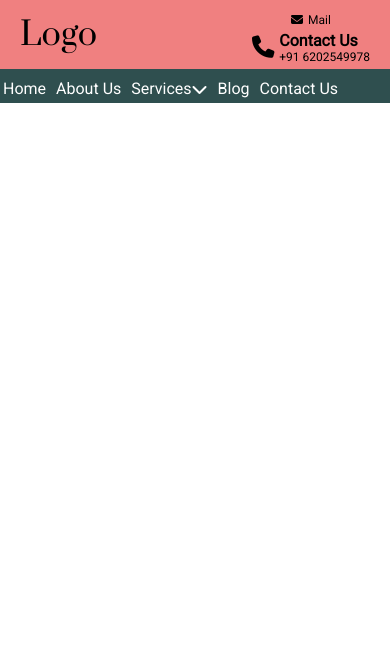
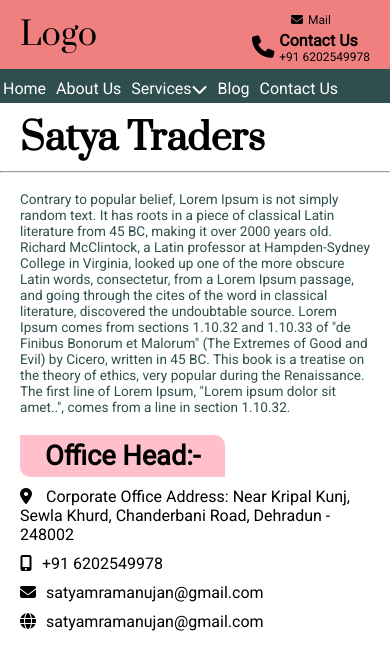
Before and after one commit to Satyaaam/Aman-Project, a plain HTML site: page ContactUs.html in a window 390 px wide. Drawn offline with Linux system fonts and the light colour scheme.

Commit message:
initial commit

```diff
--- a/ContactUs.css
+++ b/ContactUs.css
@@ -48,7 +48,6 @@ nav{
     color:#fff;
     padding-bottom: 5px;
     padding-top:10px;
-    position:fixed;
     backdrop-filter: blur(1rem);
 }
 nav div{
@@ -93,7 +92,52 @@ nav div div i{
 /*.hello:hover + .service_items{*/
 /*    display:block;*/
 /*}*/
+.company_name{
+    margin-top:10px;
+    margin-bottom:0px;
+    font-size:3rem;
+    margin-left:20px;
+    font-weight:bold;
+    font-family:var(--font_familyHeading);
+}
+.description{
+    padding:10px 20px;
+    color:darkslategrey;
+    font-size:1rem;
+}
+.office_section{
+    padding: 10px 20px;
+}
+.office{
+    background:pink;
+    width:fit-content;
+    padding:5px 25px;
+    font-weight: bold;
+    font-size: 1.8rem;
+    border-top-right-radius:10px;
+    border-bottom-left-radius:10px;
+}
+.office_description div{
+    margin-top:10px;
+    cursor: pointer;
+    transition: transform 0.15s;
+}
+.office_description div:hover{
+    transform:translateX(10px);
+}
+.office_description div i{
+    padding-right:10px;
+}
 @media screen and (max-width:420px){
+    .office{
+        font-size:1.3rem;
+    }
+    .description{
+        font-size: 0.7rem;
+    }
+    .company_name{
+        font-size:1.5rem;
+    }
     nav{
         padding-left:3px;
     }
@@ -128,6 +172,12 @@ nav div div i{
     }
 }
 @media screen and (max-width:714px){
+    .description{
+        font-size: 0.85rem;
+    }
+    .company_name{
+        font-size: 2.3rem;
+    }
     .mail_div{
         font-size:1.25rem;
     }
@@ -140,4 +190,7 @@ nav div div i{
     .container div{
         font-size:1rem;
     }
+    .office{
+        font-size:1.7rem;
+    }
 }
--- a/ContactUs.html
+++ b/ContactUs.html
@@ -49,6 +49,27 @@
                 <div><a href="ContactUs.html">Contact Us</a></div>
             </div>
         </nav>
+        <div>
+            <p class="company_name">
+                Satya Traders
+            </p>
+            <hr>
+            <div class="description">
+                Contrary to popular belief, Lorem Ipsum is not simply random text. It has roots in a piece of classical Latin literature from 45 BC, making it over 2000 years old. Richard McClintock, a Latin professor at Hampden-Sydney College in Virginia, looked up one of the more obscure Latin words, consectetur, from a Lorem Ipsum passage, and going through the cites of the word in classical literature, discovered the undoubtable source. Lorem Ipsum comes from sections 1.10.32 and 1.10.33 of "de Finibus Bonorum et Malorum" (The Extremes of Good and Evil) by Cicero, written in 45 BC. This book is a treatise on the theory of ethics, very popular during the Renaissance. The first line of Lorem Ipsum, "Lorem ipsum dolor sit amet..", comes from a line in section 1.10.32.
+
+            </div>
+            <div class="office_section">
+                <div class="office">Office Head:-</div>
+                <div class="office_description">
+                    <div><i class="fa-solid fa-location-dot"></i>
+                        Corporate Office Address: Near Kripal Kunj, Sewla Khurd, Chanderbani Road, Dehradun - 248002</div>
+                    <div><i class="fa-solid fa-mobile-screen-button"></i>+91 6202549978</div>
+                    <div><i class="fa-solid fa-envelope"></i>satyamramanujan@gmail.com</div>
+                    <div><i class="fa-solid fa-globe"></i>satyamramanujan@gmail.com</div>
+
+                </div>
+            </div>
+        </div>
 
 
 
--- a/index.css
+++ b/index.css
@@ -48,7 +48,6 @@ nav{
     color:#fff;
     padding-bottom: 5px;
     padding-top:10px;
-    position:fixed;
     backdrop-filter: blur(1rem);
 }
 nav div{
```
